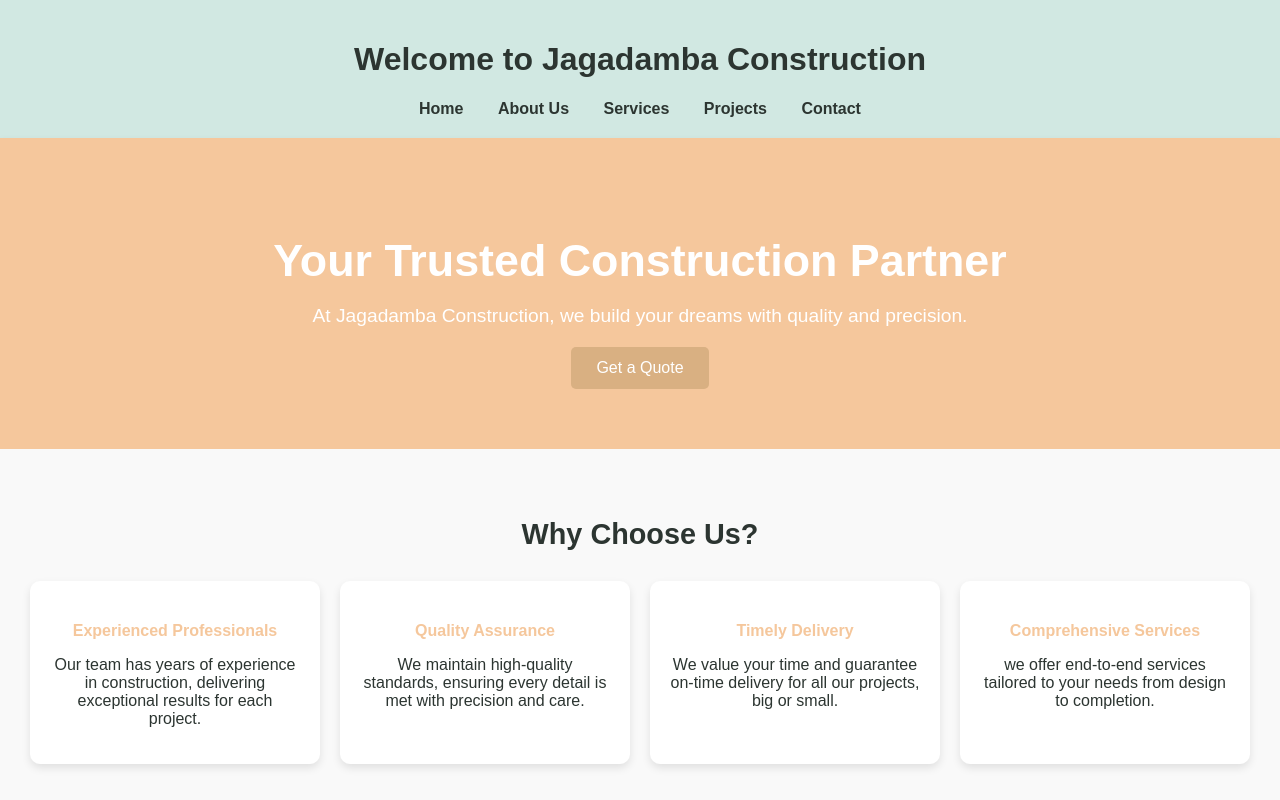
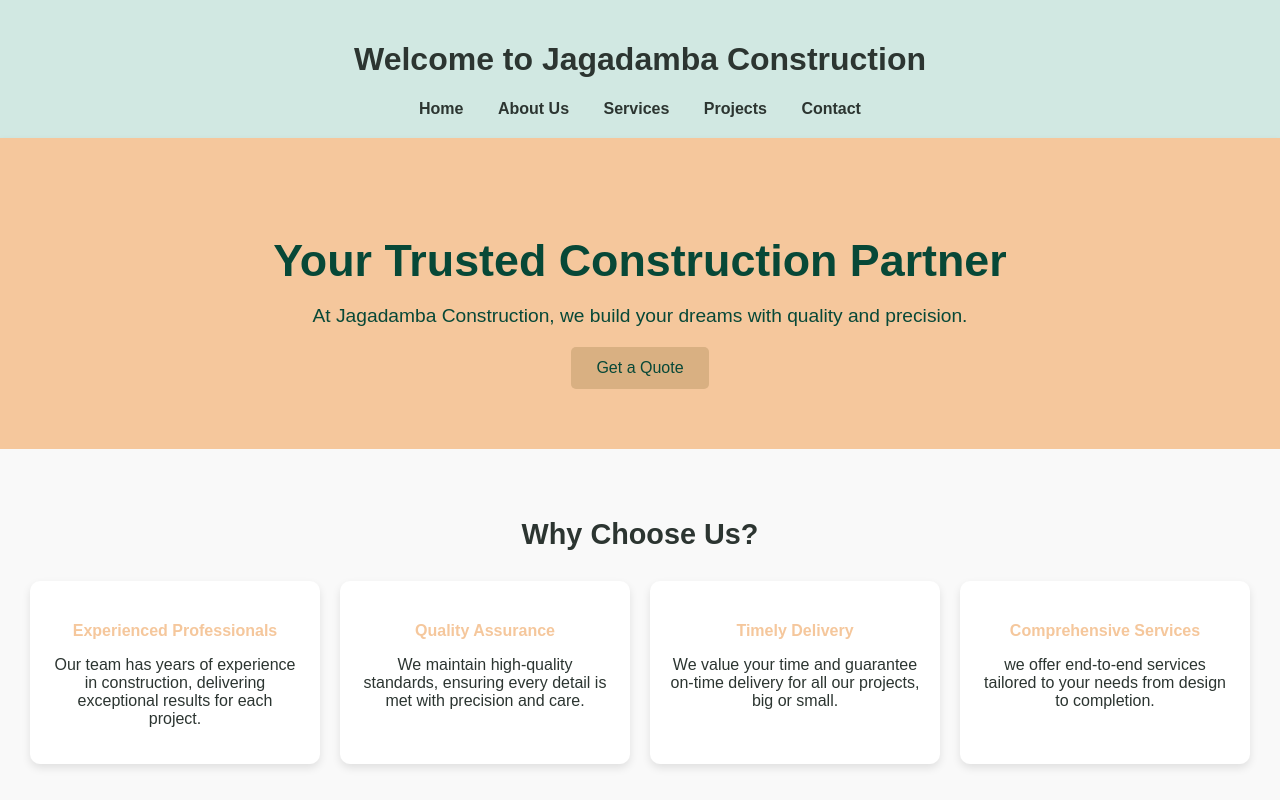
Before and after one commit to Sharanbabu1/Jagadamba-Construction-Company-_MSD424PER1, a website: page src/index.html in a window 1280 px wide. Shown: the top 800 px of the page. Drawn offline with Linux system fonts and the light colour scheme.

Commit message:
Update index.html

```diff
--- a/src/index.html
+++ b/src/index.html
@@ -39,7 +39,7 @@
         }
         .hero {
             background: #f5c79c;
-            color: #ffffff;
+            color: #074837;
             padding: 60px 20px;
             text-align: center;
             box-shadow: 0 4px 8px rgba(0, 0, 0, 0.1);
@@ -55,7 +55,7 @@
         .hero button {
             padding: 12px 25px;
             background-color: #D9B082;
-            color: white;
+            color: #074837;
             border: none;
             border-radius: 5px;
             cursor: pointer;
```
